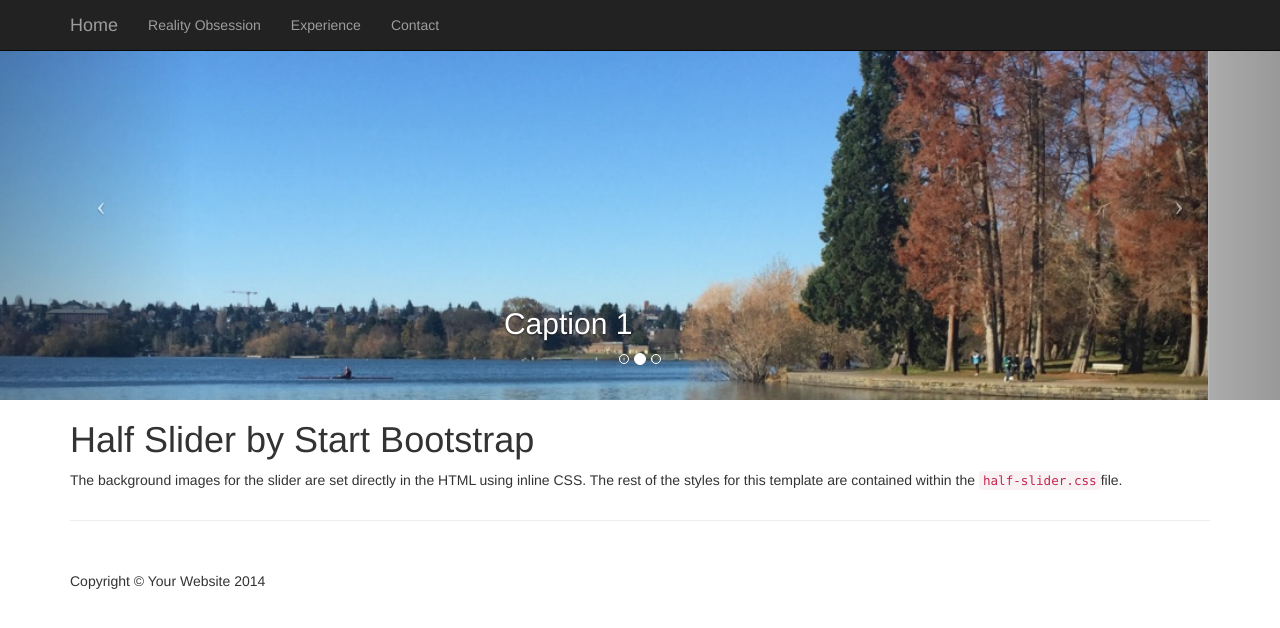
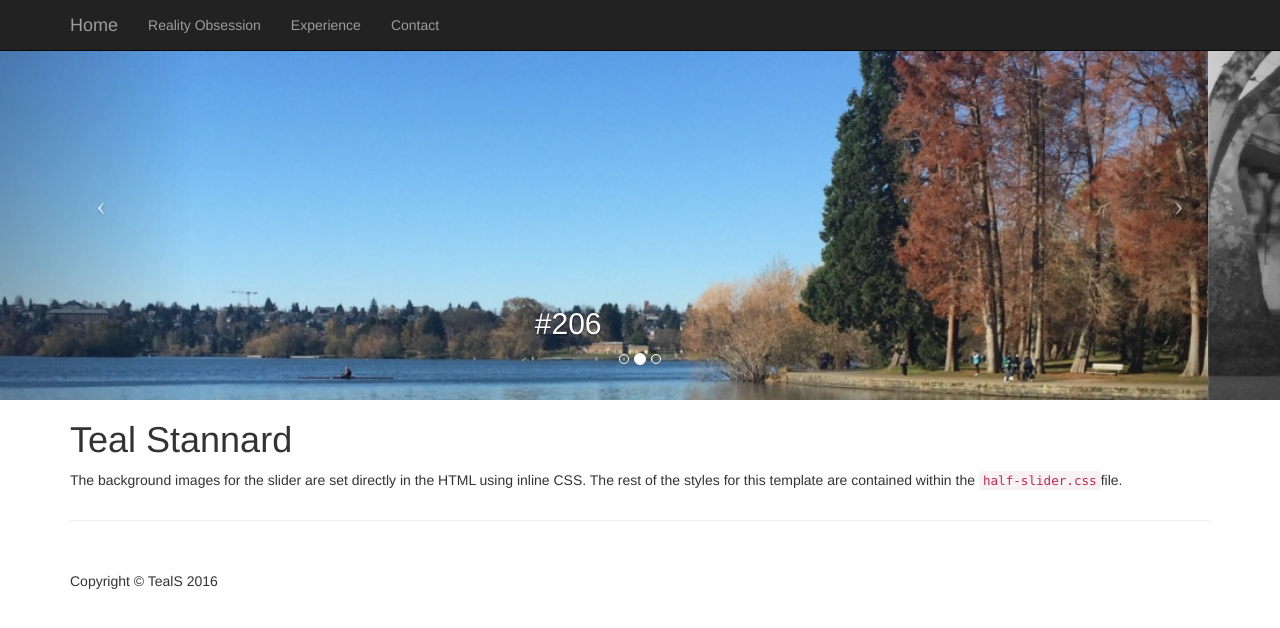
Before and after one commit to hmc-cs-tstannard/Teal, a plain HTML site: page index.html in a window 1280 px wide. Drawn offline with Linux system fonts and the light colour scheme; placeholder pictures from the web are drawn by us.

Commit message:
More updates

```diff
--- a/index.html
+++ b/index.html
@@ -75,14 +75,14 @@
                 <!-- Set the first background image using inline CSS below. change css image -->
                 <div class="fill" style="background-image:url('greenLake.jpg');"></div>
                 <div class="carousel-caption">
-                    <h2>Caption 1</h2>
+                    <h2>#206</h2>
                 </div>
             </div>
             <div class="item">
                 <!-- Set the second background image using inline CSS below. -->
-                <div class="fill" style="background-image:url('http://placehold.it/1900x1080&text=Slide Two');"></div>
+                <div class="fill" style="background-image:url('claremont.jpg');"></div>
                 <div class="carousel-caption">
-                    <h2>Caption 2</h2>
+                    <h2>#socal</h2>
                 </div>
             </div>
             <div class="item">
@@ -109,7 +109,7 @@
 
         <div class="row">
             <div class="col-lg-12">
-                <h1>Half Slider by Start Bootstrap</h1>
+                <h1>Teal Stannard</h1>
                 <p>The background images for the slider are set directly in the HTML using inline CSS. The rest of the styles for this template are contained within the <code>half-slider.css</code>file.</p>
             </div>
         </div>
@@ -120,7 +120,7 @@
         <footer>
             <div class="row">
                 <div class="col-lg-12">
-                    <p>Copyright &copy; Your Website 2014</p>
+                    <p>Copyright &copy; TealS 2016</p>
                 </div>
             </div>
             <!-- /.row -->
```
Also changed, not shown: claremont.jpg (added).
